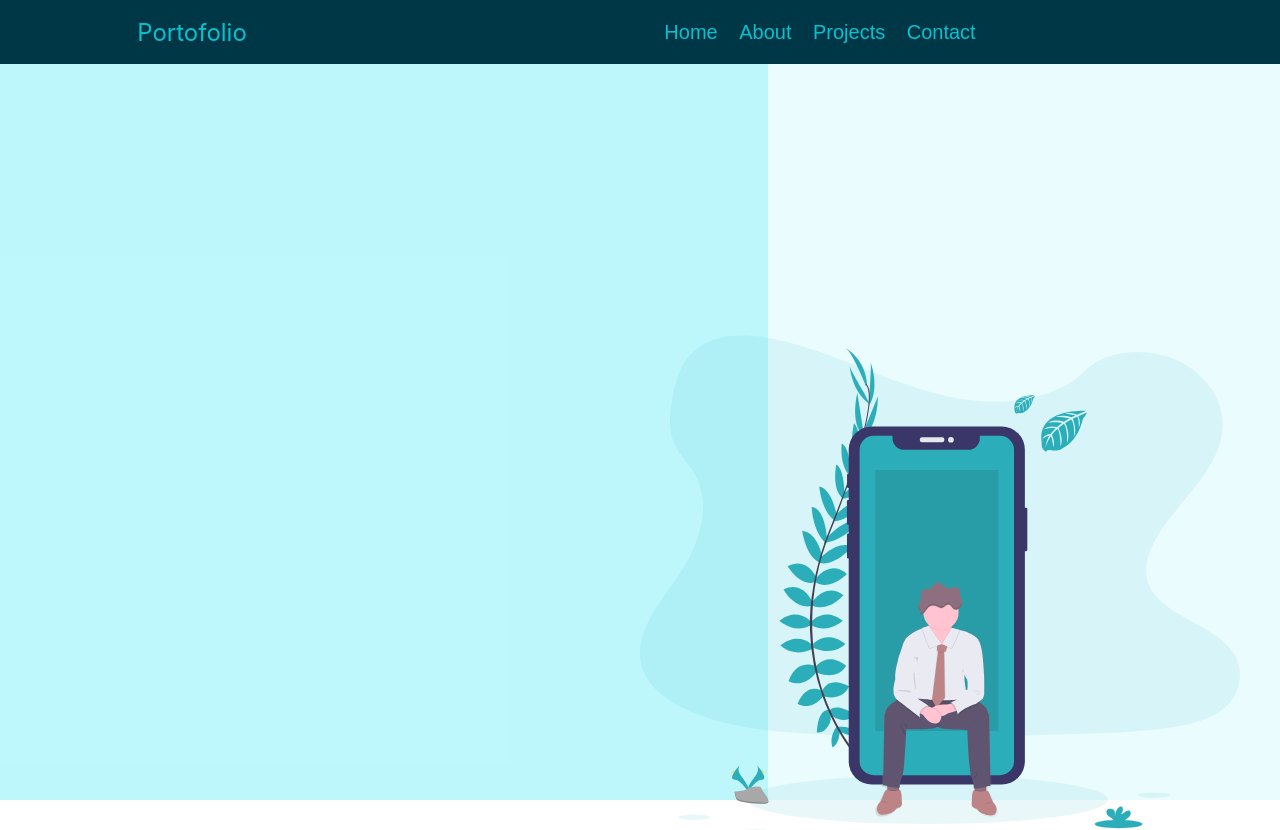
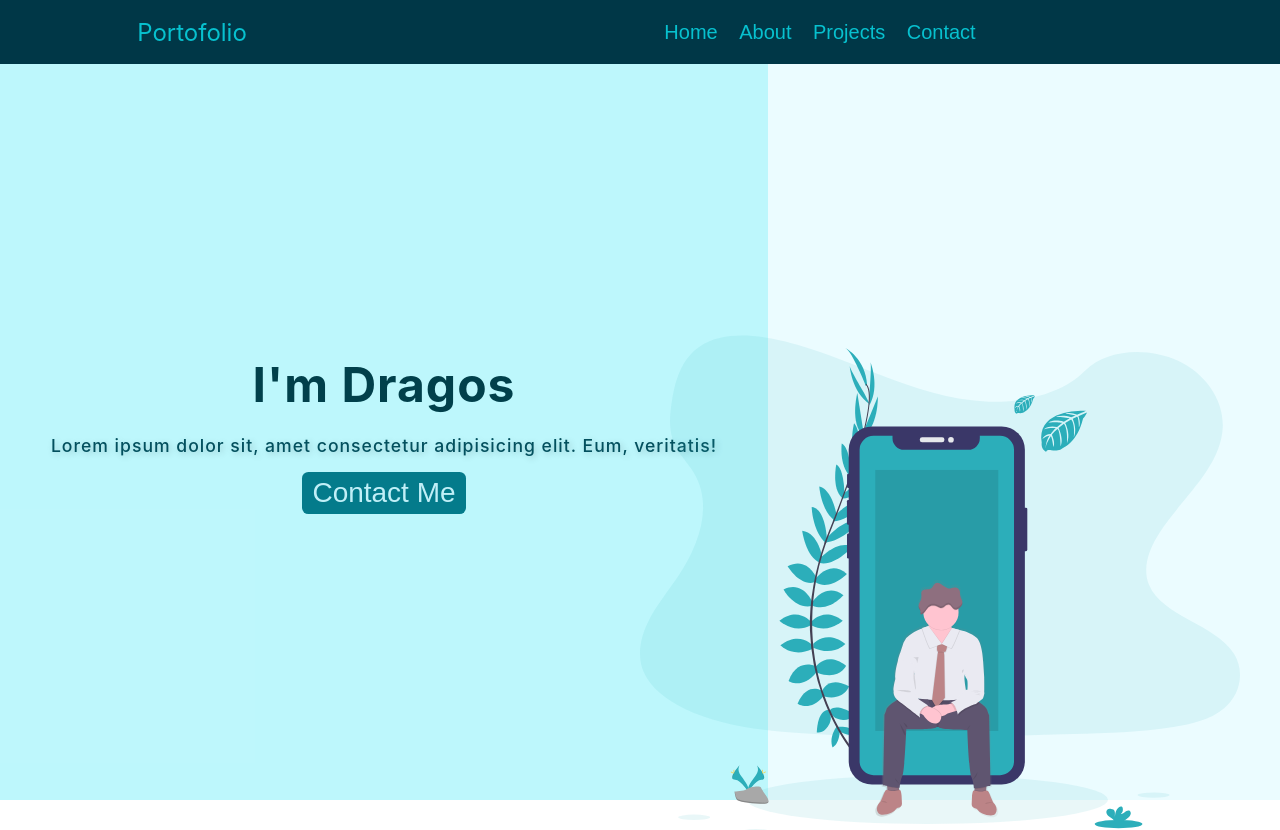
Before and after one commit to dragosdaniil/portofolio-app, a React (Create React App) app: page / in a window 1280 px wide. Shown: the top 830 px of the page. Built offline with nearby package versions, Linux system fonts and the light colour scheme.

Commit message:
minor changes

```diff
--- a/src/index.css
+++ b/src/index.css
@@ -107,7 +107,7 @@ header {
 }
 
 .btn:hover {
-  color: var(--turquoise8);
+  color: var(--turquoise3);
 }
 
 .section-center {
@@ -253,6 +253,34 @@ header {
 
 .left-side {
   background-color: var(--turquoise16);
+  display: grid;
+  place-items: center;
+}
+.left-side-center {
+  display: grid;
+  place-items: center;
+  row-gap: 1rem;
+}
+
+.left-side p {
+  font-size: 1.1rem;
+  font-weight: 500;
+  letter-spacing: 1px;
+  text-shadow: var(--shadow3);
+  color: var(--turquoise12);
+}
+
+.contact-btn {
+  background-color: var(--turquoise11);
+  font-size: 1.75rem;
+  padding: 5px 10px;
+  color: var(--turquoise1);
+  border-radius: 0.4rem;
+  transition: var(--transition2);
+}
+.contact-btn:hover {
+  background-color: var(--turquoise4);
+  color: var(--turquoise11);
 }
 
 .hero-svg {
@@ -292,6 +320,11 @@ header {
   }
   .services-center {
     grid-template-columns: repeat(2, 1fr);
+  }
+  .left-side {
+    display: block;
+    background-color: transparent;
+    z-index: 5;
   }
 }
 
--- a/src/pages/Home.js
+++ b/src/pages/Home.js
@@ -9,7 +9,18 @@ const Home = () => {
     <main className="page">
       <section className="main-page">
         <img src={hero.default} alt="hero" className="hero-svg" />
-        <article className="left-side"></article>
+        <article className="left-side">
+          <div className="left-side-center">
+            <h1>I'm Dragos</h1>
+            <p>
+              Lorem ipsum dolor sit, amet consectetur adipisicing elit. Eum,
+              veritatis!
+            </p>
+            <Link to="/contact">
+              <button className="contact-btn btn">contact me</button>
+            </Link>
+          </div>
+        </article>
         <article className="right-side"></article>
       </section>
       <Services />
```
